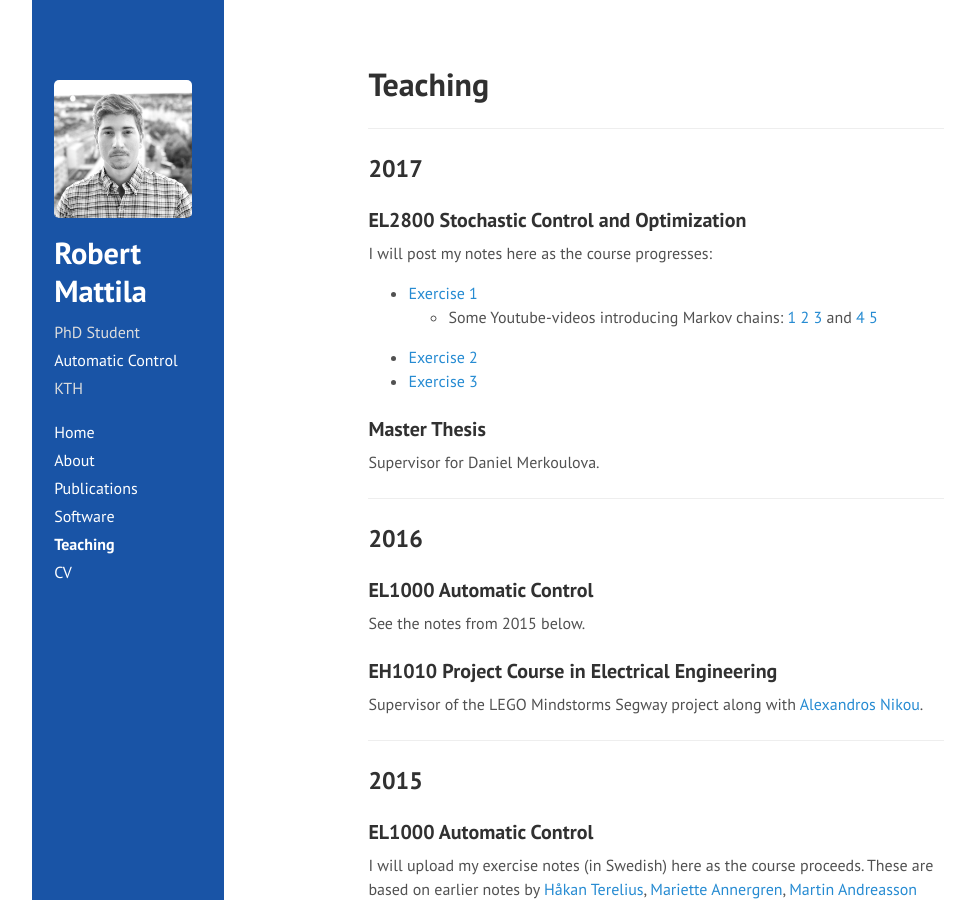
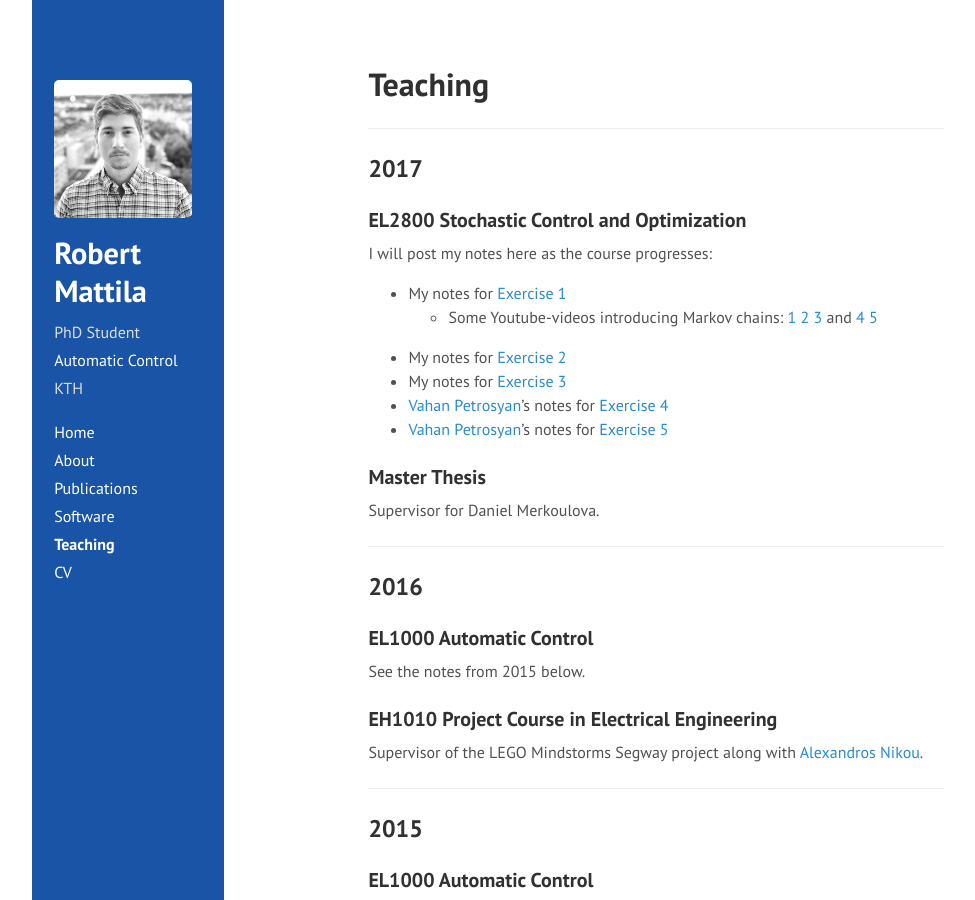
Before and after one commit to rmattila/rmattila.github.io, a Jekyll site: the page built from teaching.md, in a window 1280 px wide and 900 px high. Shown: the whole window, without its empty margins (70-1045 px from the left). Built offline with Jekyll 4.4.1, drawn with Linux system fonts in a browser that asks for light colours; comment, search, counter and statistics services are not loaded.

Commit message:
vahan's notes for ex4 and ex5

```diff
--- a/teaching.md
+++ b/teaching.md
@@ -10,7 +10,7 @@ title: Teaching
 
 I will post my notes here as the course progresses:
 
-* [Exercise 1](http://rmattila.github.io/public/el2800_ex1.pdf)
+* My notes for [Exercise 1](http://rmattila.github.io/public/el2800_ex1.pdf)
     * Some Youtube-videos introducing Markov chains:
 [1](https://www.youtube.com/watch?v=7KGdE2AK_MQ)
 [2](https://www.youtube.com/watch?v=WUjt98HcHlk)
@@ -18,8 +18,10 @@ I will post my notes here as the course progresses:
 and
 [4](https://www.youtube.com/watch?v=Pce7KKeUf5w)
 [5](https://www.youtube.com/watch?v=daY4lgEyEPc)
-* [Exercise 2](http://rmattila.github.io/public/el2800_ex2.pdf)
-* [Exercise 3](http://rmattila.github.io/public/el2800_ex3.pdf)
+* My notes for [Exercise 2](http://rmattila.github.io/public/el2800_ex2.pdf)
+* My notes for [Exercise 3](http://rmattila.github.io/public/el2800_ex3.pdf)
+* [Vahan Petrosyan](https://www.kth.se/profile/vahanp)'s notes for [Exercise 4](http://rmattila.github.io/public/el2800_ex4_vahan.pdf)
+* [Vahan Petrosyan](https://www.kth.se/profile/vahanp)'s notes for [Exercise 5](http://rmattila.github.io/public/el2800_ex5_vahan.pdf)
 
 ### Master Thesis
 
```
Also changed, not shown: 2 other files.
